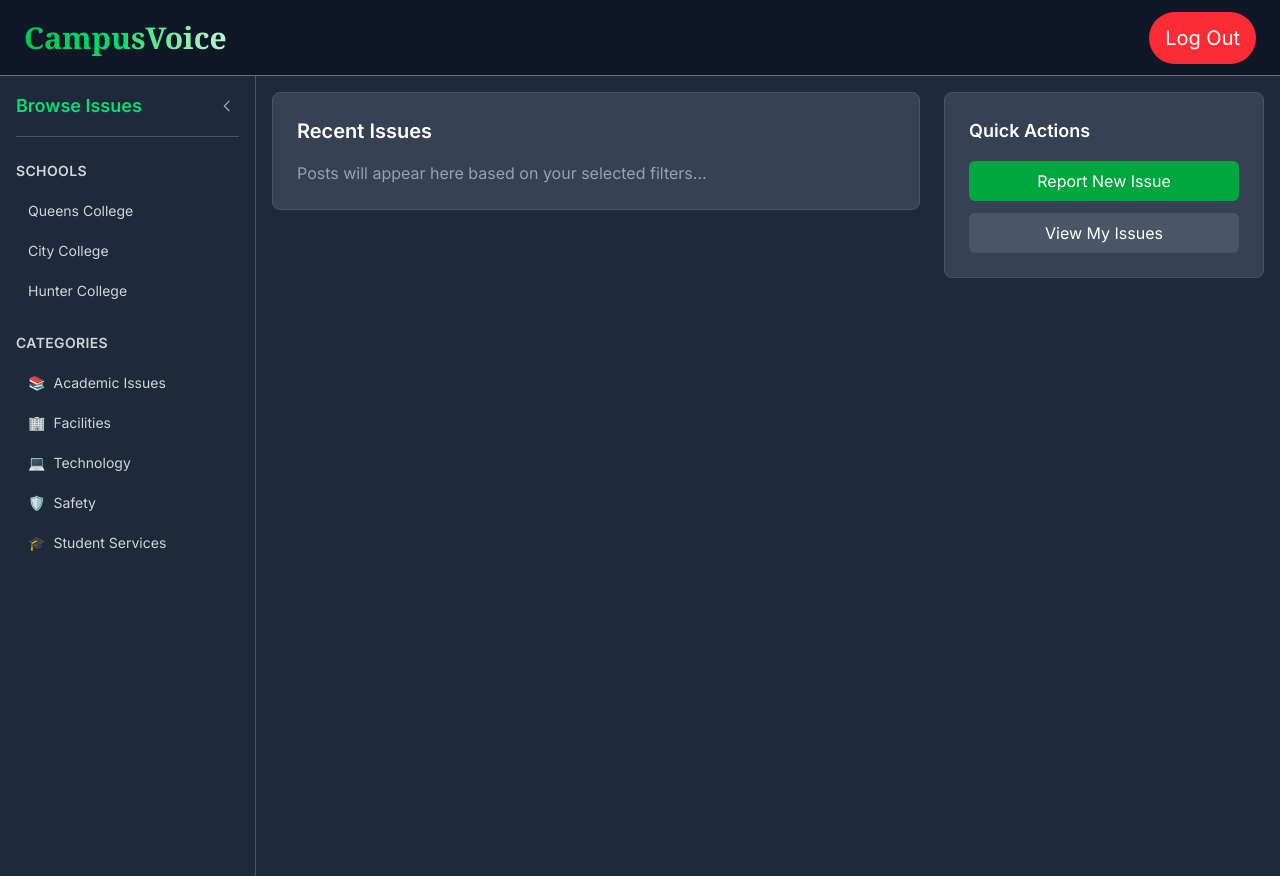
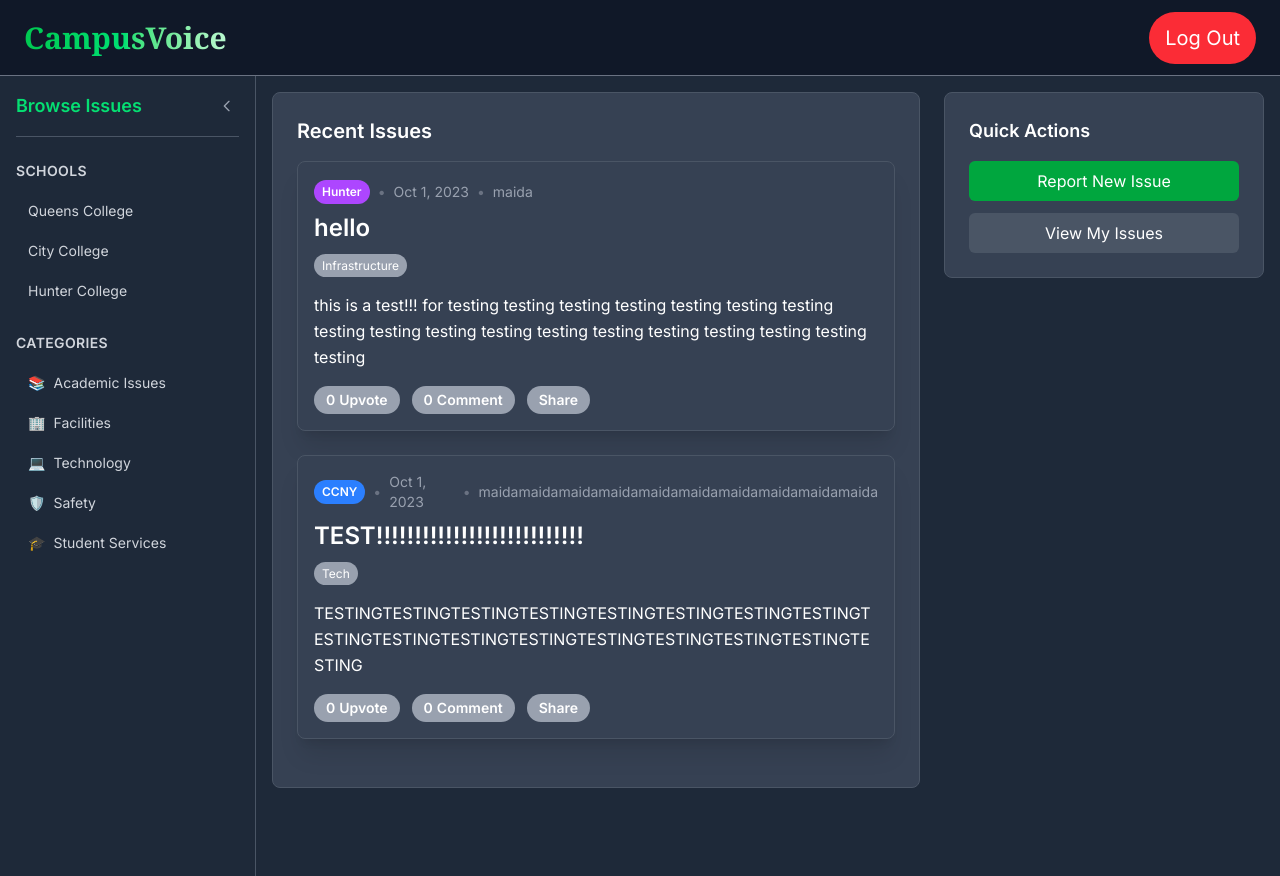
Before and after one commit to HashirAligb/campusvoice, a React (Vite) app: page /Home in a window 1280 px wide. Built offline with nearby package versions, Linux system fonts and the light colour scheme.

Commit message:
added IssueList onto the Home page

```diff
--- a/src/pages/Home/Home.tsx
+++ b/src/pages/Home/Home.tsx
@@ -1,29 +1,63 @@
-import Navbar from "@/components/Navbar"
-import Sidebar from "@/components/Sidebar"
-import { useState } from "react"
+import Navbar from "@/components/Navbar";
+import Sidebar from "@/components/Sidebar";
+import IssueList from "@/components/IssueList";
+import type { IssueCardProps } from "@/components/IssueCard";
+import { useState } from "react";
 
 export default function Home() {
    const [sidebarCollapsed, setSidebarCollapsed] = useState(false);
+
+   const [issues, setIssues] = useState<IssueCardProps[]>([
+      {
+         id: "127847123",
+         title: "hello",
+         description:
+            "this is a test!!! for testing testing testing testing testing testing testing testing testing testing testing testing testing testing testing testing testing testing",
+         category: "Infrastructure",
+         college: "Hunter",
+         dateUploaded: "2023-10-01T12:34:56Z",
+         username: "maida",
+         upvotes: 0,
+         commentsCount: 0,
+      },
+      {
+         id: "127836217",
+         title: "TEST!!!!!!!!!!!!!!!!!!!!!!!!!!!",
+         description:
+            "TESTINGTESTINGTESTINGTESTINGTESTINGTESTINGTESTINGTESTINGTESTINGTESTINGTESTINGTESTINGTESTINGTESTINGTESTINGTESTINGTESTING",
+         category: "Tech",
+         college: "CCNY",
+         dateUploaded: "2023-10-01T12:34:56Z",
+         username: "maidamaidamaidamaidamaidamaidamaidamaidamaidamaida",
+         upvotes: 0,
+         commentsCount: 0,
+      },
+   ]);
 
    return (
       <div className="min-h-screen bg-gray-800">
          <Navbar />
          <div className="flex">
-                <div className={`${sidebarCollapsed ? 'w-12' : 'w-64'} min-h-screen bg-gray-800 ${sidebarCollapsed ? '' : 'border-r border-gray-600'} transition-all duration-300`}>
+            <div
+               className={`${
+                  sidebarCollapsed ? "w-12" : "w-64"
+               } min-h-screen bg-gray-800 ${
+                  sidebarCollapsed ? "" : "border-r border-gray-600"
+               } transition-all duration-300`}
+            >
                <div className="p-4">
                   <Sidebar onCollapseChange={setSidebarCollapsed} />
                </div>
             </div>
             <div className="flex-1 flex items-start gap-6 px-4 py-4 max-w-5xl">
                <div className="flex-1 max-w-2xl">
-                        <div className="bg-gray-700 p-6 rounded-lg border border-gray-600">
-                            <h2 className="text-xl font-semibold text-white mb-4">Recent Issues</h2>
-                            <p className="text-gray-400">Posts will appear here based on your selected filters...</p>
-                        </div>
+                  <IssueList issues={issues}></IssueList>
                </div>
                <div className="w-80 sticky top-4">
                   <div className="bg-gray-700 p-6 rounded-lg border border-gray-600">
-                            <h3 className="text-lg font-semibold text-white mb-4">Quick Actions</h3>
+                     <h3 className="text-lg font-semibold text-white mb-4">
+                        Quick Actions
+                     </h3>
                      <div className="space-y-3">
                         <button className="w-full bg-green-600 text-white py-2 px-4 rounded-md hover:bg-green-700 transition-colors">
                            Report New Issue
@@ -37,5 +71,5 @@ export default function Home() {
             </div>
          </div>
       </div>
-    )
+   );
 }
```
Lines whose indentation alone changed are shown as unchanged.
